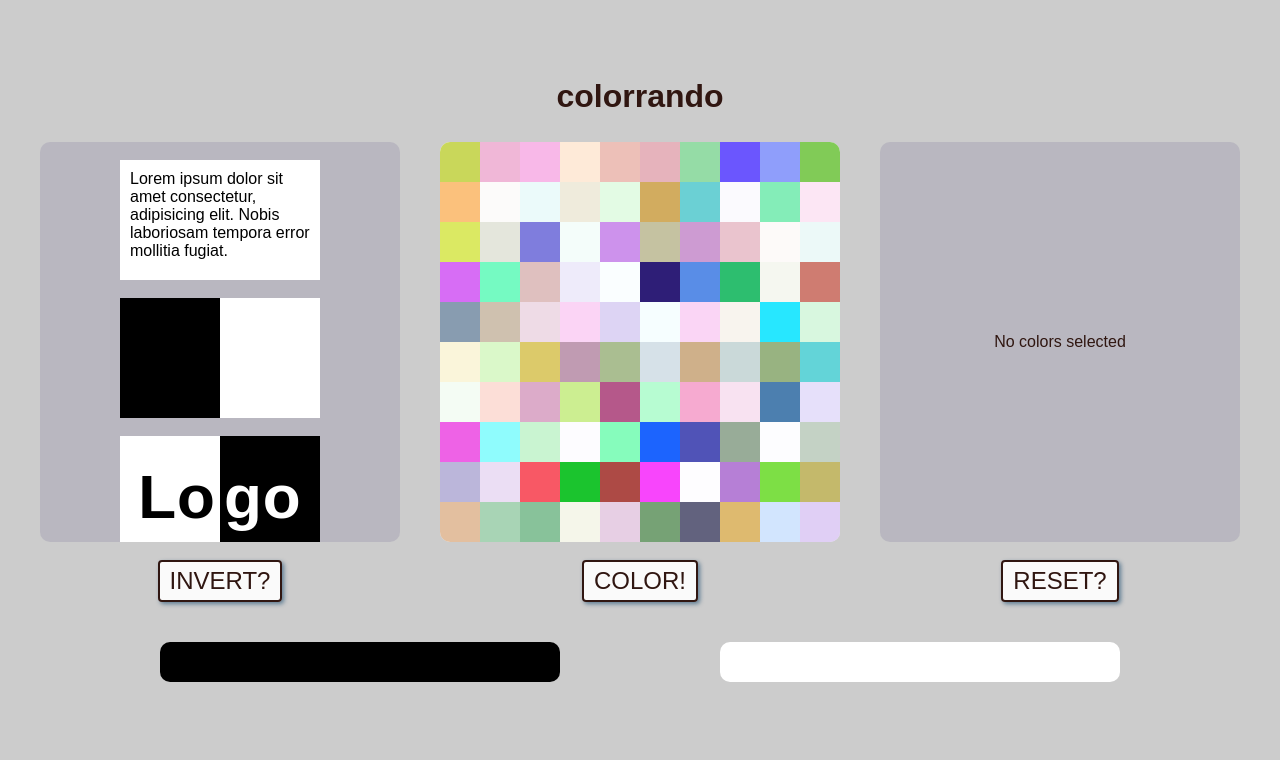
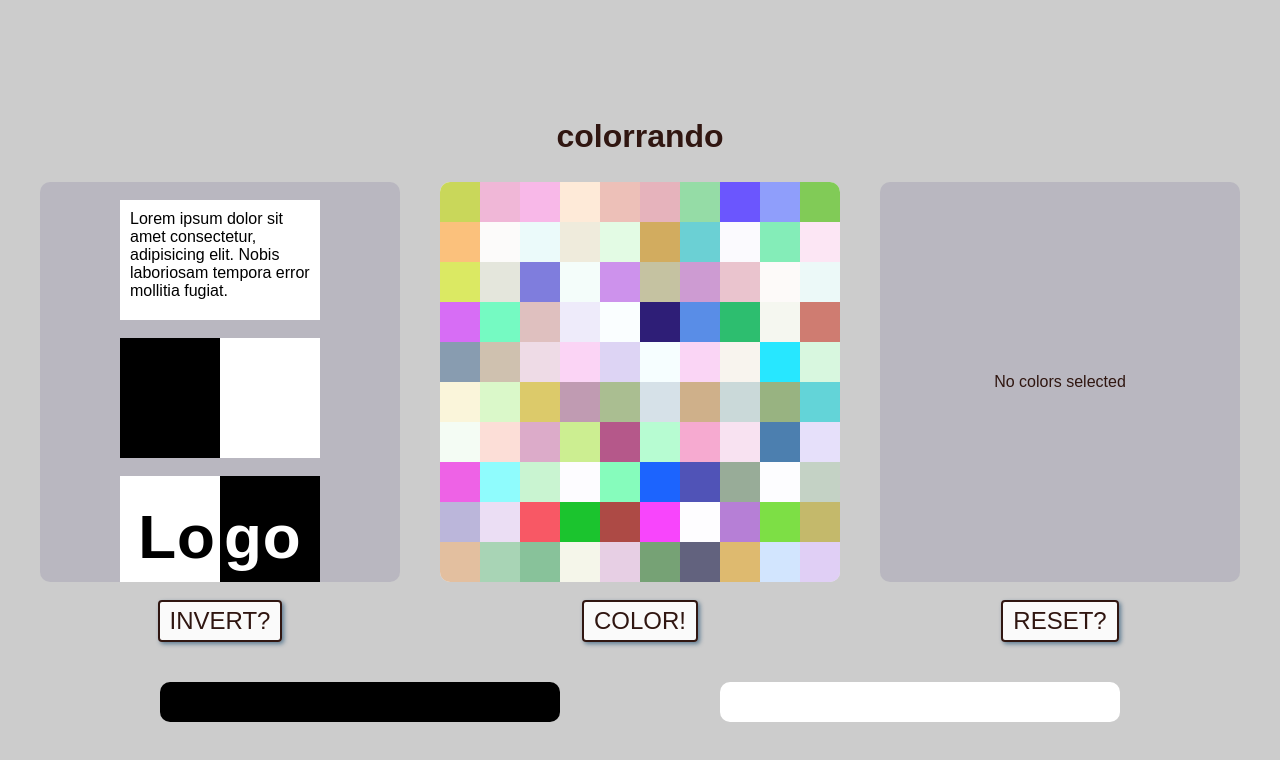
Before and after one commit to galustoff/colorrando, a Vue app: page / in a window 1280 px wide. Shown: the top 760 px of the page. Built offline with nearby package versions, Linux system fonts and the light colour scheme.

Commit message:
set app pt to 15vh

```diff
--- a/src/App.vue
+++ b/src/App.vue
@@ -21,7 +21,7 @@
   .app-container {
     /* production and night modes */
     /* background-color: rgba(0, 0, 0, 0.04); */
-    padding-top: 80px;
+    padding-top: 15vh;
     background-color: rgba(0, 0, 0, 0.2);
     height: 100vh;
     display: flex;
```
